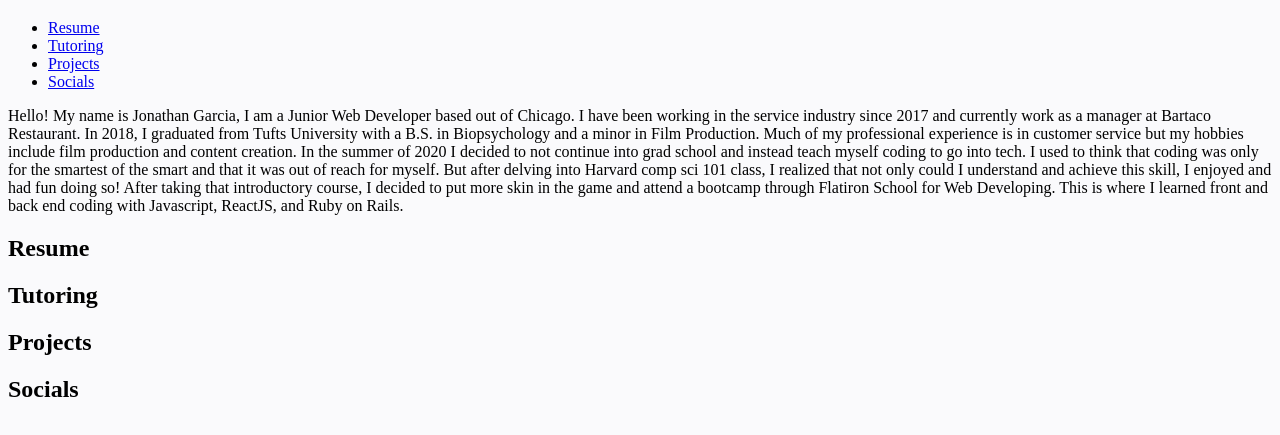
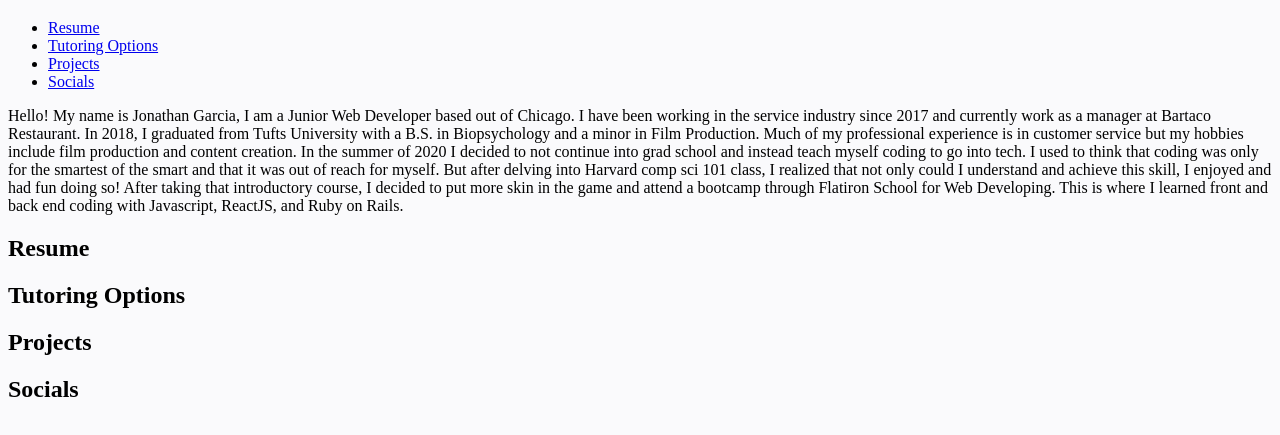
Before and after one commit to Jgarcia115/GraciasWeb, a plain HTML site: page index.html in a window 1280 px wide. Shown: the part 61-496 px from the top of the page. Drawn offline with Linux system fonts and the light colour scheme.

Commit message:
changed tutoring to reflect options

```diff
--- a/index.html
+++ b/index.html
@@ -9,55 +9,13 @@
     <script src="script.js"></script>
     <ul>
       <li><a href="#resume">Resume</a></li>
-      <li><a href="#tutoring">Tutoring</a></li>
+      <li><a href="#tutoring">Tutoring Options</a></li>
       <li><a href="#projects">Projects</a></li>
       <li><a href="#socials">Socials</a></li>
     </ul>
     <p>Hello! My name is Jonathan Garcia, I am a Junior Web Developer based out of Chicago. I have been working in the service industry since 2017 and currently work as a manager at Bartaco Restaurant. In 2018, I graduated from Tufts University with a B.S. in Biopsychology and a minor in Film Production. Much of my professional experience is in customer service but my hobbies include film production and content creation. In the summer of 2020 I decided to not continue into grad school and instead teach myself coding to go into tech. I used to think that coding was only for the smartest of the smart and that it was out of reach for myself. But after delving into Harvard comp sci 101 class, I realized that not only could I understand and achieve this skill, I enjoyed and had fun doing so! After taking that introductory course, I decided to put more skin in the game and attend a bootcamp through Flatiron School for Web Developing. This is where I learned front and back end coding with Javascript, ReactJS, and Ruby on Rails.</p>
     <h2 id="resume">Resume</h2>
-
-
-
-
-
-
-
-
-
-
-
-
-
-
-
-
-
-    <h2 id="tutoring">Tutoring</h2>
-
-
-
-
-
-
-
-
-
-
-
-
-
-
-
-
-
-
-
-
-
-
-
-
-
+    <h2 id="tutoring">Tutoring Options</h2>
     <h2 id="projects">Projects</h2>
     <h2 id="socials">Socials</h2>
   </body>
```
